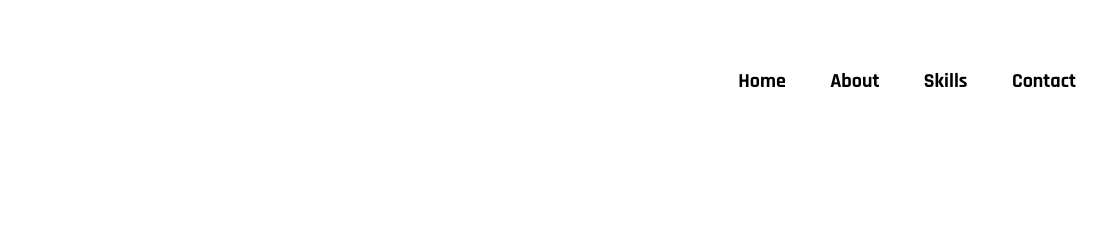
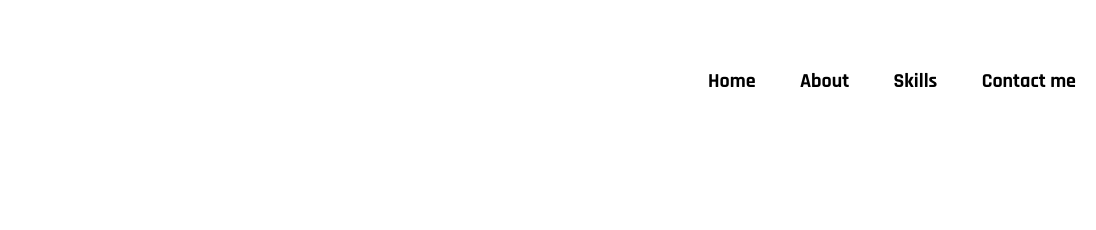
Before and after one commit to navinmb/mariaajoe, a plain HTML site: page index.html in a window 1280 px wide. Shown: the top 230 px of the page, 184-1280 px from the left. Drawn offline with nearby package versions, Linux system fonts and the light colour scheme; a web font is replaced by a local one.

Commit message:
portfolio v2

```diff
--- a/index.html
+++ b/index.html
@@ -41,7 +41,7 @@
                <li class="list-items"><a class="links" href="#home-content">Home</a></li>
                <li class="list-items"><a class="links" href="#about">About</a></li>
                <li class="list-items"><a class="links" href="#skills">Skills</a></li>
-               <li class="list-items"><a class="links" href="#contact">Contact</a></li>
+               <li class="list-items"><a class="links" href="#contact">Contact me</a></li>
             </ul>
          </nav>
          <!--home  -->
```
